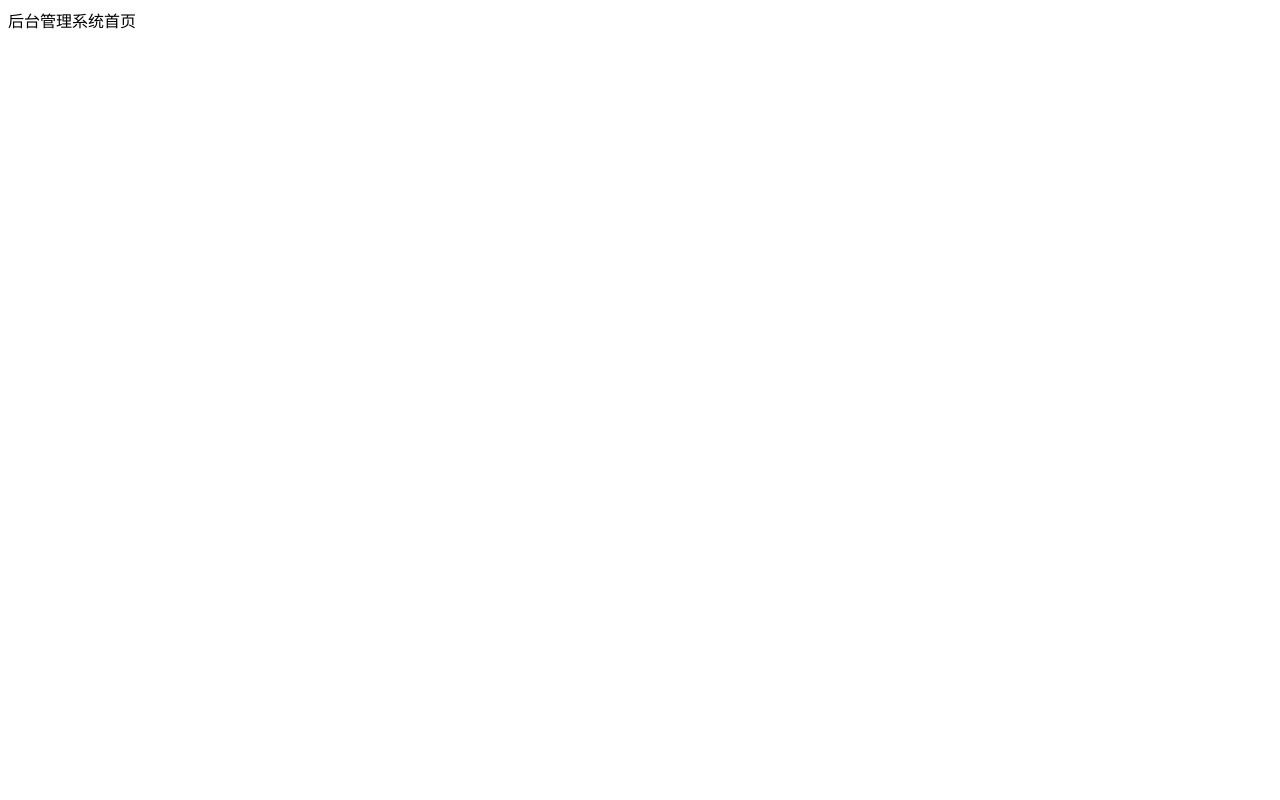
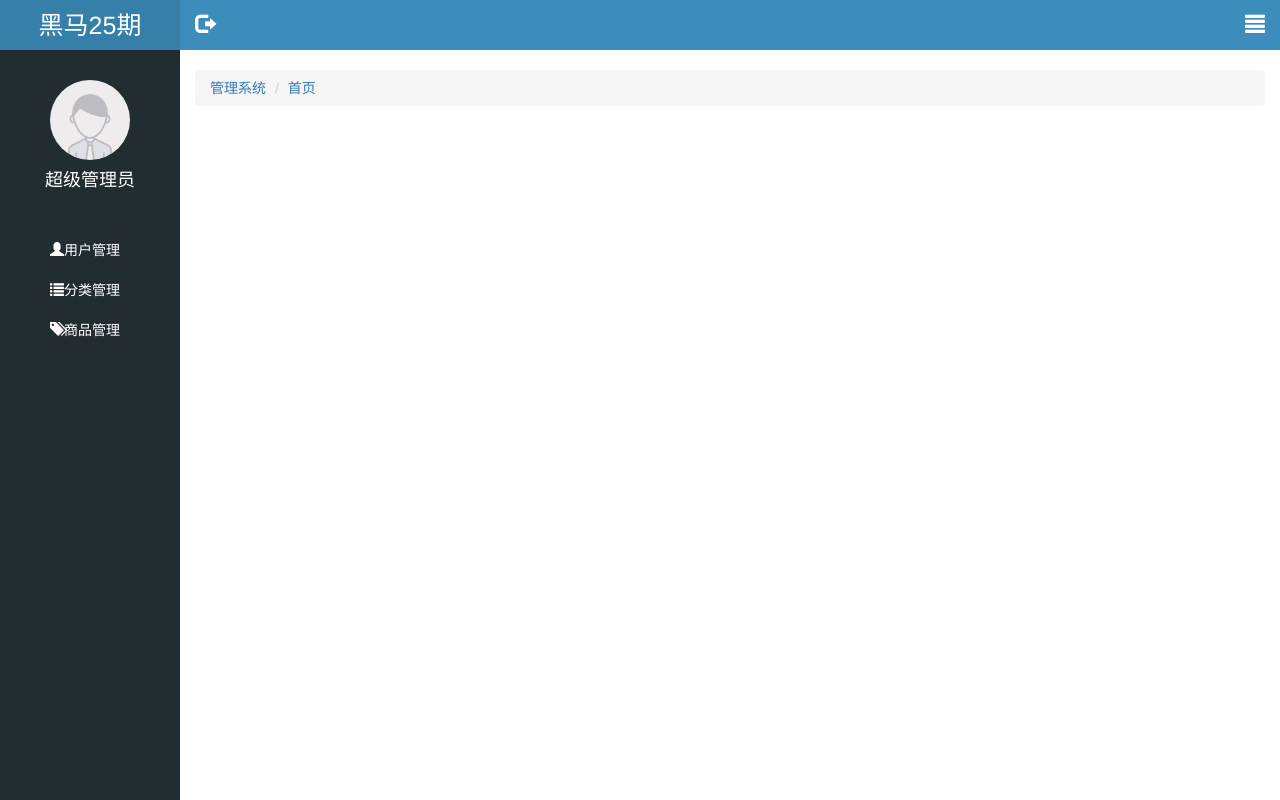
Before and after one commit to zhangjie123123/zhangjie-letao, a website: page public/back/index.html in a window 1280 px wide. Drawn offline with Linux system fonts and the light colour scheme.

Commit message:
首页-静态公共部分

```diff
--- a/public/back/css/common.css
+++ b/public/back/css/common.css
@@ -1,5 +1,17 @@
 .body_bg{
     background-color: #222D32;
+}
+a,
+a:link,
+a:visited,
+a:hover,
+a:active{
+    text-decoration: none;
+}
+ul{
+    list-style: none;
+    margin: 0;
+    padding: 0;
 }
 .panel .panel-title{
     height: 40px;
@@ -11,3 +23,86 @@
 .mt_150{
     margin-top: 150px;
 }
+.mt_20{
+    margin-top: 20px;
+}
+
+/*//侧边栏*/
+  .lt_aside{
+      width: 180px;
+      height: 100%;
+      position: fixed;
+      left: 0;
+      top: 0;
+      background-color: #222D32;
+      z-index: 999;
+  }
+
+.lt_aside .brand{
+    height: 50px;
+    width:100%;
+    line-height: 50px;
+    text-align: center;
+    font-size: 25px;
+    background-color: #367FA9;
+}
+
+.lt_aside .brand a{
+    color: #fff;
+    text-decoration: none;
+}
+.lt_aside .user{
+    padding-top:30px;
+    height: 180px;
+}
+.lt_aside .user img{
+    width: 80px;
+    height: 80px;
+    border-radius:50%;
+    text-align: center;
+    display: block;
+    margin: 0 auto;
+}
+.lt_aside .user p {
+    height: 40px;
+    line-height: 40px;
+    text-align: center;
+    color:#fff ;
+    font-size: 18px;
+}
+.lt_aside .nav a{
+    display: block;
+    width: 100%;
+    height: 40px;
+    line-height: 40px;
+    padding-left: 50px;
+    color: #fff;
+}
+.lt_aside .nav .child a {
+    padding-left: 60px;
+}
+
+.lt_aside .nav a.current{
+    background-color: #1d1f21;
+}
+.lt_main{
+    padding-left:180px ;
+    padding-top: 50px;
+}
+.lt_topbar{
+    width: 100%;
+    height: 50px;
+    background-color: #3C8DBC;
+    position: fixed;
+    left: 0;
+    top:0;
+    padding-left: 180px;
+}
+.lt_topbar a {
+    width: 50px;
+    height: 50px;
+    line-height: 50px;
+    text-align: center;
+    color: #fff;
+    font-size: 20px;
+}
--- a/public/back/index.html
+++ b/public/back/index.html
@@ -2,9 +2,65 @@
 <html lang="en">
 <head>
     <meta charset="UTF-8">
-    <title>Title</title>
+    <title>乐淘商城</title>
+    <!--引入插件-->
+    <link rel="stylesheet" href="./css/common.css">
+    <link rel="stylesheet" href="./lib/bootstrap/css/bootstrap.css">
+    <link rel="stylesheet" href="./lib/bootstrap-validator/css/bootstrapValidator.min.css">
+    <link rel="stylesheet" href="./lib/nprogress/nprogress.css">
 </head>
-<body>
-后台管理系统首页
+<body >
+
+<!--左侧侧边栏-->
+<div class="lt_aside">
+    <!--标题-->
+    <div class="brand"><a href="#">黑马25期</a></div>
+    <!--用户信息-->
+    <div class="user"><img src="./images/default.png" alt=""> <p>超级管理员</p></div>
+    <!--d导航-->
+    <div class="nav">
+        <ul>
+            <li ><a href="user.html"><i class="glyphicon glyphicon-user"></i><span>用户管理</span></a></li>
+            <li><a href="javascript:;"><i class="glyphicon glyphicon-list"></i><span>分类管理</span></a>
+            <div class="child" style="display: none">
+                <a href="first.html" >一级分类</a>
+                <a href="second.html">二级分类</a>
+            </div>
+            </li>
+            <li><a href="product.html"><i class="glyphicon glyphicon-tags"></i><span>商品管理</span></a></li>
+
+        </ul>
+    </div>
+
+</div>
+
+
+<!--右侧主体部分-->
+<div class="lt_main">
+    <!--头部-->
+    <div class="lt_topbar">
+        <a class="pull-right icon_menu" href="#"><i class="glyphicon glyphicon-align-justify"></i></a>
+        <a class="pull-left icon_logout" href="#"><i class="glyphicon glyphicon-log-out"></i></a>
+    </div>
+    <!--流式布局-->
+    <div class="container-fluid">
+            <!--路径导航-->
+        <ol class="breadcrumb mt_20">
+            <li><a href="index.html">管理系统</a></li>
+            <li><a href="#">首页</a></li>
+        </ol>
+    </div>
+</div>
+
+
+
+
+
+<script src="./lib/jquery/jquery.min.js"></script>
+<script src="./lib/bootstrap/js/bootstrap.min.js"></script>
+<script src="./lib/bootstrap-validator/js/bootstrapValidator.min.js"></script>
+<script src="./lib/nprogress/nprogress.js"></script>
+<script src="js/index.js"></script>
+<script src="./js/common.js"></script>
 </body>
 </html>
--- /dev/null
+++ b/public/back/js/index.js
@@ -0,0 +1,3 @@
+/**
+ * Created by Administrator on 2019-06-13.
+ */
```
Also changed, not shown: public/back/images/default.png (added), public/back/images/none.png (added), public/back/js/common.js (line endings or trailing spaces).
